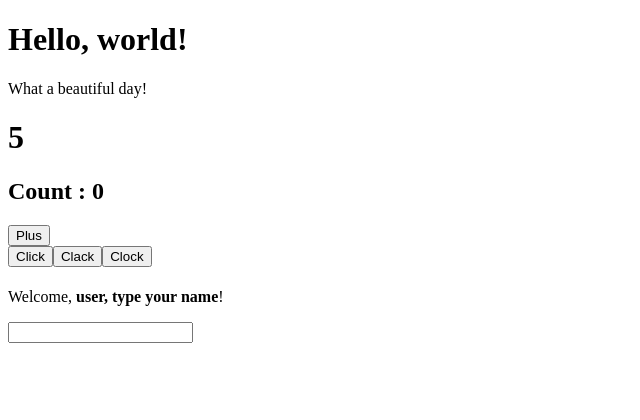
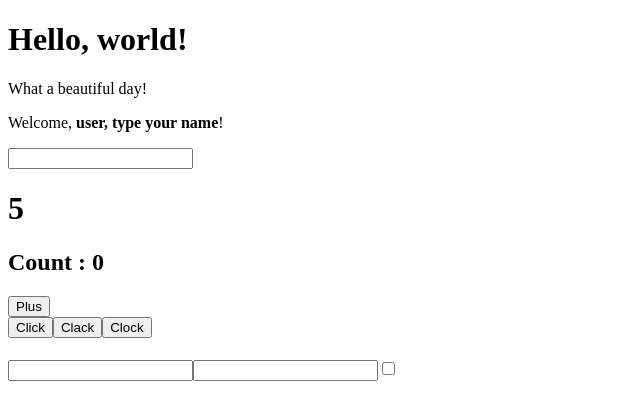
Before and after one commit to AlessandroOnnis/react-exercises, a React (Create React App) app: page / in a window 1280 px wide. Shown: the top 420 px of the page, without its empty margins (0-640 px from the left). Built offline with nearby package versions, Linux system fonts and the light colour scheme.

Commit message:
forms-02

```diff
--- a/src/App.js
+++ b/src/App.js
@@ -3,8 +3,8 @@ import { ClickCounter } from './components/clickCounter';
 import { ClickTracker } from './components/clickTracker';
 import { Counter } from './components/counter';
 import { Hello } from './components/hello';
-// import { Welcome } from './components/welcome';
 import { InteractiveWelcome } from './components/interactiveWelcome';
+import { Login } from './components/login';
 // const user = 'Jhon'
 
 class App extends React.Component {
@@ -12,11 +12,11 @@ class App extends React.Component {
     return (
     <div>
       <Hello/>
-      {/* <Welcome name={user} age={20}/> */}
+      <InteractiveWelcome/>
       <Counter start={0} timing={1000} add={1}/>
       <ClickCounter />
       <ClickTracker />
-      <InteractiveWelcome/>
+      <Login />
     </div>
     )
   };
--- /dev/null
+++ b/src/components/login.js
@@ -0,0 +1,28 @@
+import React from "react";
+
+export class Login extends React.Component{
+    state = {
+        username:'',
+        password:'',
+        checkbox:''
+    }
+    info = (e) =>{
+        let userValue = e.target.value;
+        let name = e.target.name
+        let type = e.target.type
+        let checked = e.target.checked
+        this.setState({
+            [name]: type === 'checkbox'?checked:userValue
+        })
+    }
+
+    render(){
+        return(
+            <>
+                <input name='username' value={this.state.username}onChange={this.info}/>
+                <input name='password' type='password' value={this.state.password}onChange={this.info}/>
+                <input name='checkbox' type='checkbox' checked={this.state.checkbox}onChange={this.info}/>
+            </>
+        )
+    }
+}
```
